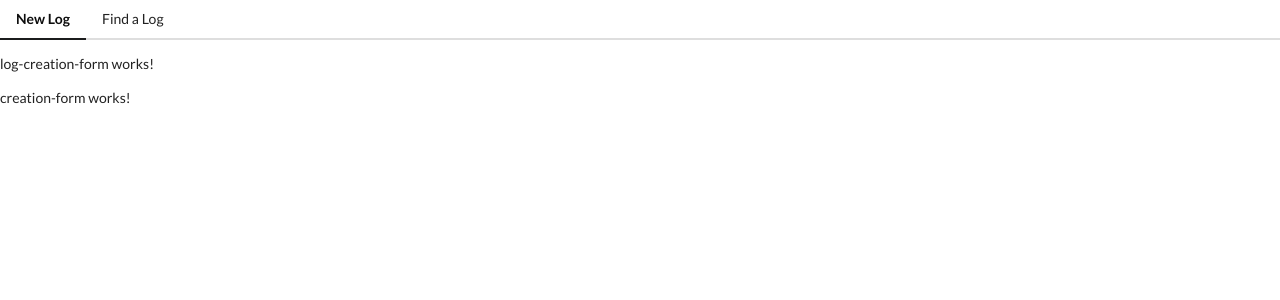
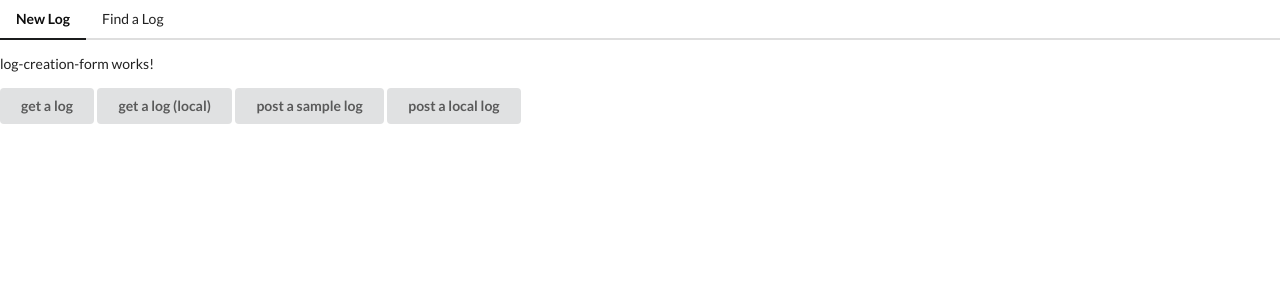
Before and after one commit to clawdeck9/loggrian, an Angular app: page /log-creation in a window 1280 px wide. Shown: the top 300 px of the page. Built offline with nearby package versions, Linux system fonts and the light colour scheme.

Commit message:
added http req and post to local log server and distant Firebase server, works fine: no security implemented on servers actually.

```diff
--- a/src/app/app.module.ts
+++ b/src/app/app.module.ts
@@ -2,6 +2,7 @@ import { BrowserModule } from '@angular/platform-browser';
 import { NgModule } from '@angular/core';
 
 import { AppRoutingModule } from './app-routing.module';
+import { HttpClientModule } from '@angular/common/http';
 import { AppComponent } from './app.component';
 import { AppHomeComponent } from './app-home/app-home.component';
 import { AppNotfoundComponent } from './app-notfound/app-notfound.component';
@@ -16,6 +17,7 @@ import { LogSearchModule } from './log-search/log-search.module';
   ],
   imports: [
     BrowserModule,
+    HttpClientModule,
     LogCreationModule,
     LogSearchModule,
     AppRoutingModule
--- /dev/null
+++ b/src/app/interfaces/log-interface.ts
@@ -0,0 +1,6 @@
+
+export interface LogInterface {
+    title: string;
+    text: string;
+    tag: string;
+}
--- a/src/app/log-creation/log-creation-form/log-creation-form.component.html
+++ b/src/app/log-creation/log-creation-form/log-creation-form.component.html
@@ -1,2 +1,6 @@
 <p>log-creation-form works!</p>
-<app-creation-form></app-creation-form>
+<div class="ui button" (click)="onGetALog()">get a log</div>
+<div class="ui button" (click)="onGetALogLocal()">get a log (local)</div>
+<div class="ui button" (click)="onTestPost()">post a sample log</div>
+<div class="ui button" (click)="onPostLog()">post a local log</div>
+<p>{{ log }}</p>
--- a/src/app/log-creation/log-creation-form/log-creation-form.component.ts
+++ b/src/app/log-creation/log-creation-form/log-creation-form.component.ts
@@ -1,5 +1,5 @@
 import { Component, OnInit } from '@angular/core';
-
+import { LogsService } from '../../logs.service';
 @Component({
   selector: 'app-log-creation-form',
   templateUrl: './log-creation-form.component.html',
@@ -7,9 +7,34 @@ import { Component, OnInit } from '@angular/core';
 })
 export class LogCreationFormComponent implements OnInit {
 
-  constructor() { }
+  constructor(private service: LogsService) { }
+
+  log: any;
+  errorLog: any;
 
   ngOnInit() {
   }
 
+  onTestPost(){
+    if(this.service===undefined) console.log('the service is undefined in the formComponent');
+    this.service.postASampleLog();
+  }
+  onPostLog(){
+    if(this.service===undefined) console.log('the service is undefined in the formComponent');
+    this.service.postLog();
+  }
+  onGetALog(){
+    if(this.service===undefined) console.log('the service is undefined in the formComponent');
+    console.log('a log from the server: ', this.service.getLogById(3));
+  }
+  onGetALogLocal(){
+    if(this.service===undefined) console.log('the service is undefined in the formComponent');
+    console.log('a log from the server: ');
+    this.service.getLogByIdLocal(3).subscribe(
+      resp =>  {this.log = resp.tag},
+      error => {
+        this.errorLog = error;
+        console.log('error message ', error.message);
+      });
+  }
 }
--- /dev/null
+++ b/src/app/logs.service.ts
@@ -0,0 +1,43 @@
+import { Injectable } from '@angular/core';
+import { HttpClient } from '@angular/common/http';
+import { LogInterface } from './interfaces/log-interface';
+
+@Injectable({
+  providedIn: 'root'
+})
+export class LogsService {
+
+  constructor(private httpCli: HttpClient) {
+    if (httpCli === undefined) {
+      console.log('HttpClient was not injected ');
+    }
+  }
+// https://console.firebase.google.com/project/log-dispatcher/database/log-dispatcher/data
+  postASampleLog(){
+    this.httpCli.post("https://log-dispatcher.firebaseio.com/logs.json",
+      { tag:'music', title: 'mixolydian mode', text:'this is not a cool lesson for a beginner'}).
+      subscribe(resp => console.log('resp : ', resp));
+  }
+
+  postLog(){
+    this.httpCli.post<LogInterface>("http://localhost:8080/logs",
+      { tag:'music', fileName:'file name', title: 'mixolydian mode', lines:'this is not a cool lesson for a beginner'}).
+      subscribe(
+        resp => {console.log('resp : ', resp)},
+        error => {console.log('error: ', error)}
+      );
+  }
+
+// {"-M5uk3BRfxVKukZVqhJB":{"tag":"music","text":"this is not a cool lesson for a beginner","title":"dorian mode"},
+//  "-M5vW6ZS9pTwrqrLYI0I":{"tag":"music","text":"this is not a cool lesson for a beginner","title":"dorian mode"}}
+
+// https://console.firebase.google.com/project/log-dispatcher/database/log-dispatcher/data
+  getLogById(num: number){
+    this.httpCli.get<LogInterface>("https://log-dispatcher.firebaseio.com/logs.json").subscribe(resp => (console.log('resp received in log service ')));
+  }
+
+// local dispatcher server 8080
+  getLogByIdLocal(num: number){
+    return this.httpCli.get<LogInterface>("http://localhost:8080/log?id=306");
+  }
+}
```
Also changed, not shown: 1 other file (tests, documents, lock files or other folders).
